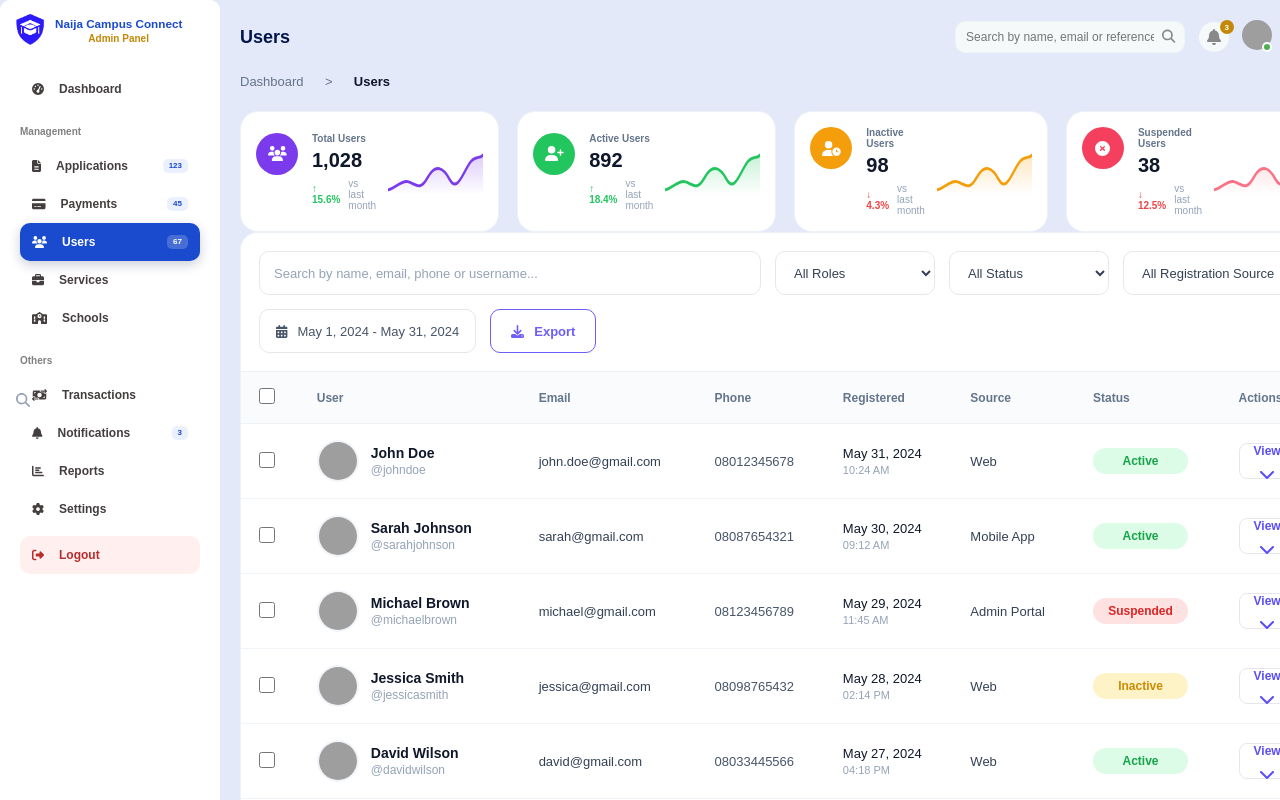
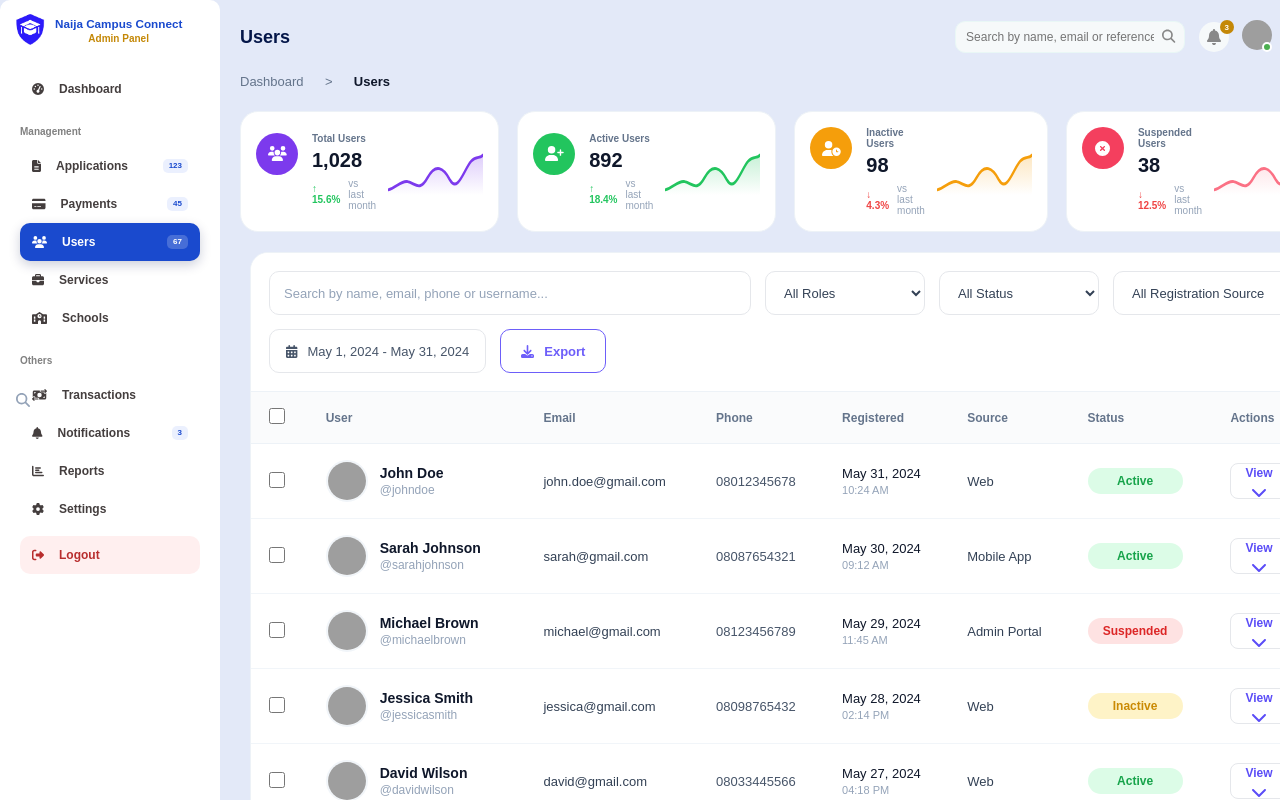
Before and after one commit to Richstar-plus/postutme_form-main, a React (Vite) app in the folder users/: page /admin/users in a window 1280 px wide. Shown: the top 800 px of the page. Built offline with nearby package versions, Linux system fonts and the light colour scheme; grey boxes are pictures that could not be loaded; a web font is replaced by a local one.

Commit message:
style: update button padding and gap in UserRow and UsersTable; enhance layout for users table main container

```diff
--- a/users/src/admin/components/users-components/UserRow.css
+++ b/users/src/admin/components/users-components/UserRow.css
@@ -116,7 +116,7 @@
 
 .action-btn {
   height: 36px;
-  padding: 0 14px;
+  padding: 2px 14px;
 
   border: 1px solid #e5e7eb;
   border-radius: 8px;
@@ -125,7 +125,6 @@
 
   display: flex;
   align-items: center;
-  gap: 8px;
 
   color: #5b4df7;
   font-size: 12px;
--- a/users/src/admin/components/users-components/UsersTable.css
+++ b/users/src/admin/components/users-components/UsersTable.css
@@ -170,7 +170,7 @@
 
   display: flex;
   align-items: center;
-  gap: 8px;
+  gap: 4px;
 
   cursor: pointer;
 
@@ -192,7 +192,7 @@
 .action-dropdown {
   position: absolute;
   right: 0;
-  top: 42px;
+  top: 30px;
 
   width: 170px;
 
--- a/users/src/admin/pages/Users.css
+++ b/users/src/admin/pages/Users.css
@@ -22,6 +22,11 @@
 .application-nav-indicator p:last-child {
   color: #0f172a;
   font-weight: 600;
+}
+
+.users-table-main-container {
+  display: flex;
+  padding: 20px 10px;
 }
 
 /* ==========================
```
